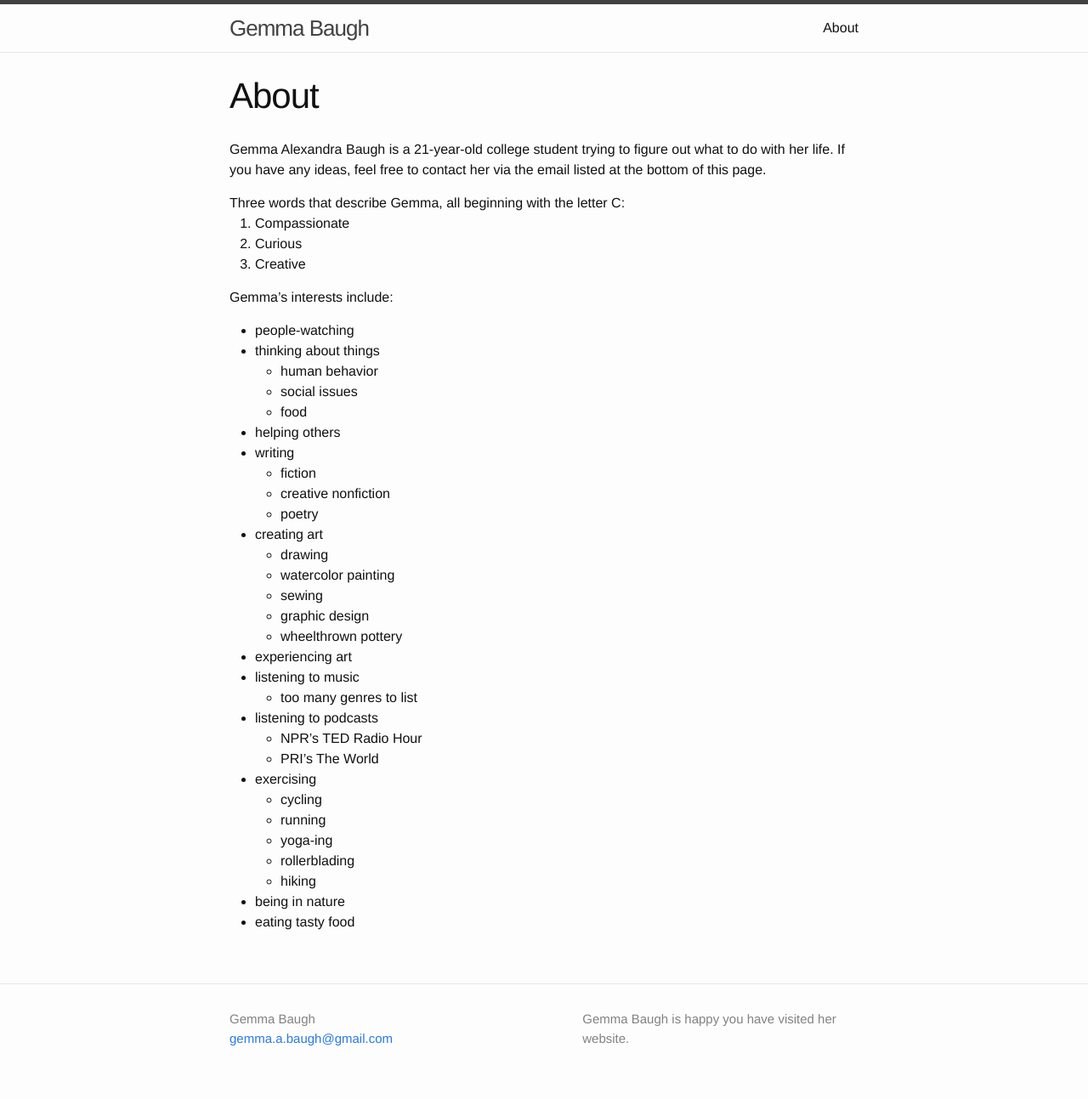
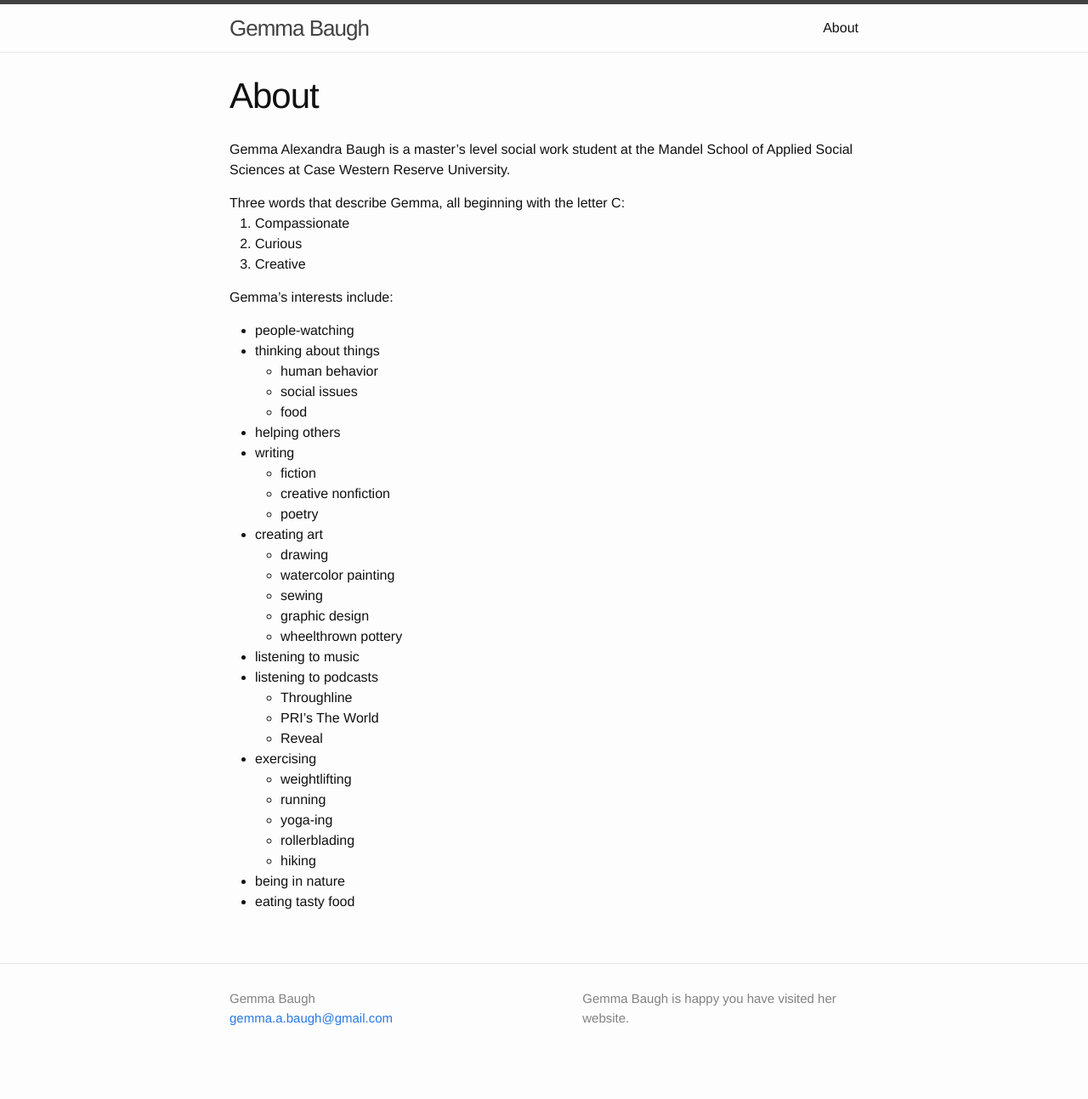
Before and after one commit to gemmabaugh/gemmabaugh.github.io, a Jekyll site: the page built from about.md, in a window 1280 px wide. Shown: the whole page at 85% size. Built offline with Jekyll 4.4.1, drawn with Linux system fonts in a browser that asks for light colours; after the commit the page ends 1269 px from its top, so only the background shows below that.

Commit message:
december 2019 update

```diff
--- a/about.md
+++ b/about.md
@@ -4,7 +4,7 @@ title: About
 permalink: /about/
 ---
 
-Gemma Alexandra Baugh is a 21-year-old college student trying to figure out what to do with her life. If you have any ideas, feel free to contact her via the email listed at the bottom of this page.
+Gemma Alexandra Baugh is a master's level social work student at the Mandel School of Applied Social Sciences at Case Western Reserve University.
 
 Three words that describe Gemma, all beginning with the letter C:
 : 1. Compassionate
@@ -29,14 +29,13 @@ Gemma's interests include:
    * sewing
    * graphic design
    * wheelthrown pottery
-* experiencing art
 * listening to music
-   * too many genres to list
 * listening to podcasts
-   * NPR's TED Radio Hour
+   * Throughline
    * PRI's The World
+   * Reveal
 * exercising
-   * cycling
+   * weightlifting
    * running
    * yoga-ing
    * rollerblading
--- a/index.html
+++ b/index.html
@@ -19,6 +19,6 @@ layout: default
   </ul>
   -->
 
-<a href="assets/GemmaBaugh2018.pdf">Resume</a>
+<a href="assets/GemmaBaughDec2019.pdf">Resume</a>
 
 </div>
```
Also changed, not shown: 1 other file.
